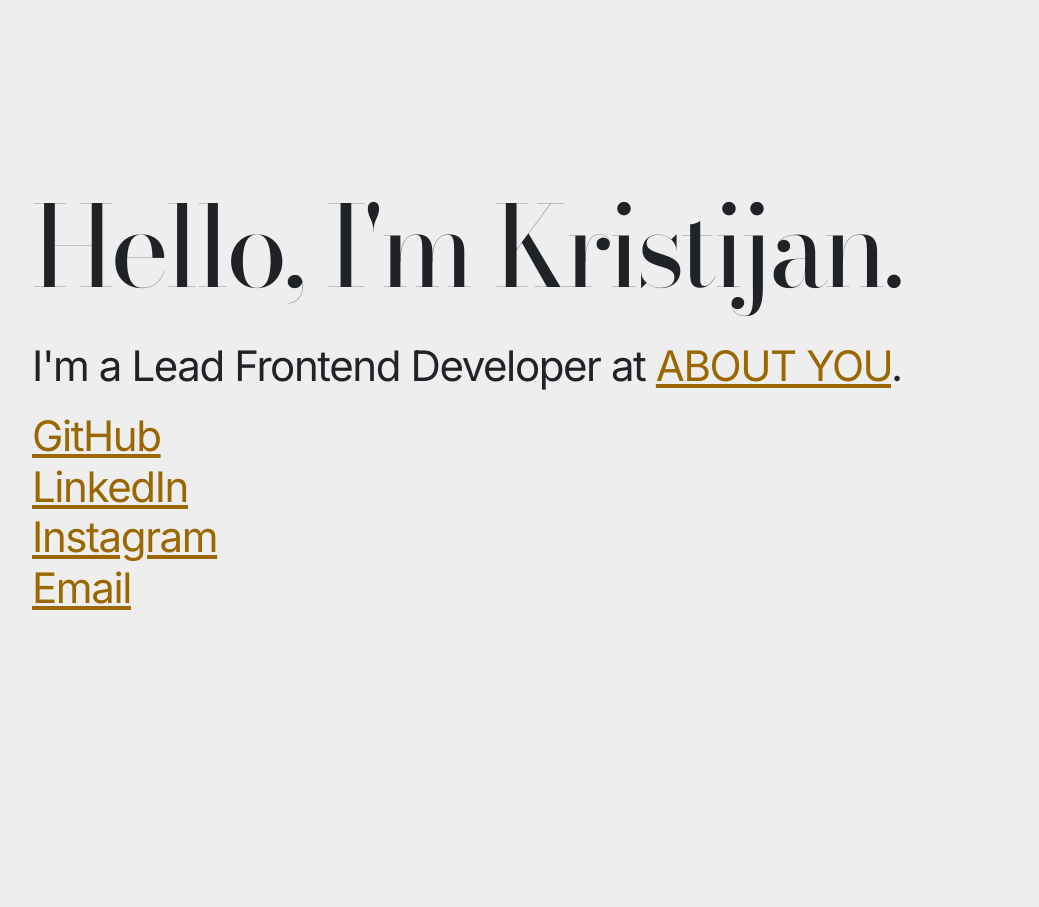
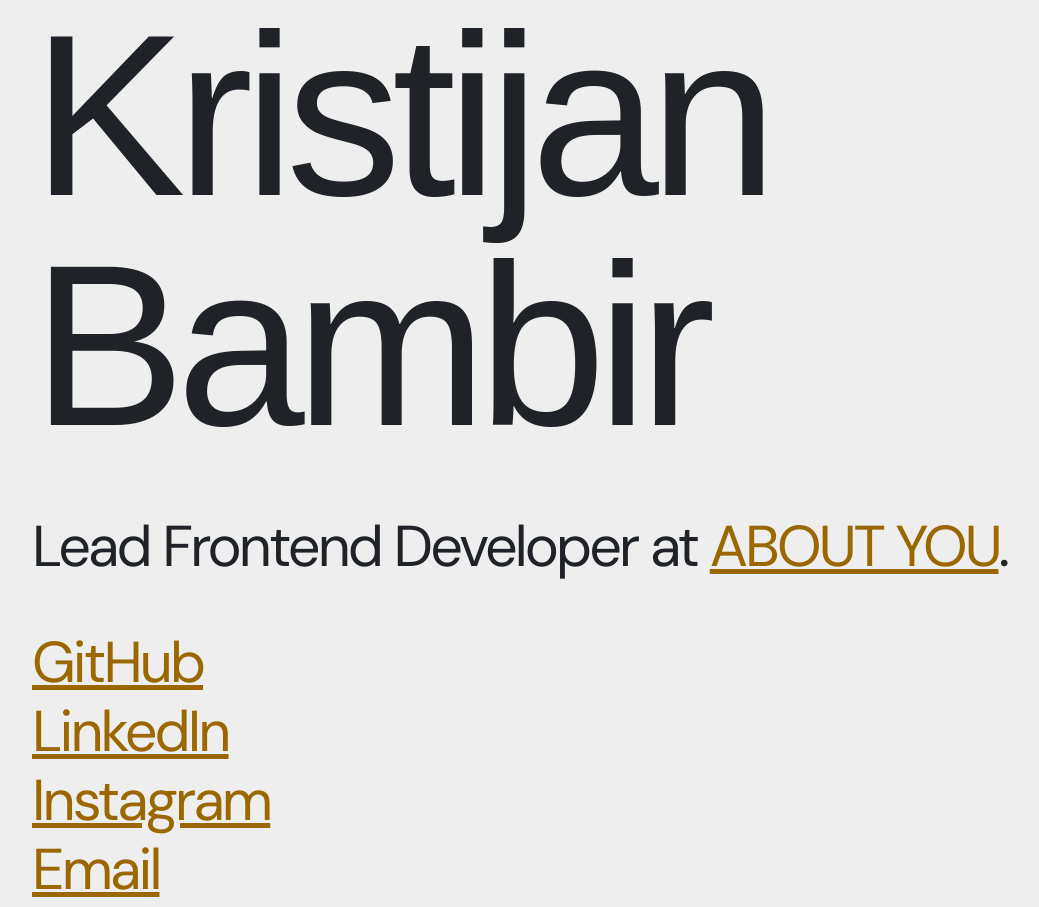
Before and after one commit to kristijanbambir/kristijanbambir.github.com, a Next.js app: page / in a window 1280 px wide. Shown: the whole page, without its empty margins (28-1067 px from the left). Before the commit the page ends 800 px from the top, so only its background shows below. Built offline with nearby package versions, Linux system fonts and the light colour scheme; a web font is replaced by a local one.

Commit message:
Redesign

```diff
--- a/src/app/layout.tsx
+++ b/src/app/layout.tsx
@@ -1,6 +1,6 @@
 import type { Metadata } from 'next';
-import { Bodoni_Moda as TitleFont } from 'next/font/google';
-import { Inter as BodyFont } from 'next/font/google';
+import { Darker_Grotesque as TitleFont } from 'next/font/google';
+import { DM_Sans as BodyFont } from 'next/font/google';
 import './reset.css';
 import './globals.css';
 
--- a/src/app/page.module.css
+++ b/src/app/page.module.css
@@ -1,33 +1,24 @@
 .main {
   display: flex;
   flex-direction: column;
-  justify-content: center;
   gap: 0;
   min-height: 100svh;
   margin: 0 auto;
   padding: 0 20px;
-  font-size: 16px;
+  font-size: max(24px, 4.5vw);
   line-height: 1;
   letter-spacing: -0.05em;
 }
 
 .title {
   font-family: var(--title-font);
-  font-size: 4em;
+  font-size: 18vw;
   font-weight: 400;
   letter-spacing: -0.04em;
 }
 
 .title + .line {
   margin-top: 1em;
-}
-
-.line {
-  font-size: 1.5em;
-}
-
-.line + .line {
-  margin-top: 0.5em;
 }
 
 .line + .links {
@@ -39,10 +30,6 @@
   list-style: none;
 }
 
-.link {
-  font-size: 1.5em;
-}
-
 .link + .link {
   margin-top: 0.2em;
 }
@@ -50,13 +37,11 @@
 @media (min-width: 640px) {
   .main {
     padding: 0 40px;
-    font-size: 24px;
   }
 }
 
 @media (min-width: 1280px) {
   .main {
     padding: 0 60px;
-    font-size: 28px;
   }
 }
--- a/src/app/page.tsx
+++ b/src/app/page.tsx
@@ -3,10 +3,10 @@ import styles from './page.module.css';
 export default function Home() {
   return (
     <main className={styles.main}>
-      <h1 className={styles.title}>Hello, I&apos;m Kristijan.</h1>
+      <h1 className={styles.title}>Kristijan Bambir</h1>
 
       <span className={styles.line}>
-        I&apos;m a Lead Frontend Developer at{' '}
+        Lead Frontend Developer at{' '}
         <a href="https://corporate.aboutyou.de/en/">ABOUT YOU</a>.
       </span>
 
```
